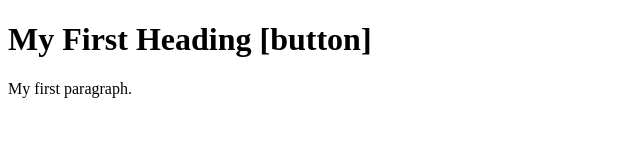
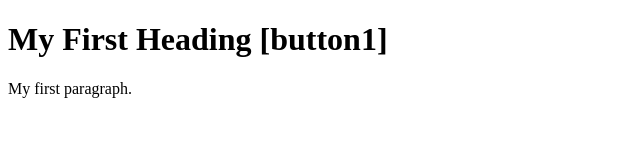
Before and after one commit to prajwal-jagadeesh/git-demo, a plain HTML site: page index.html in a window 1280 px wide. Shown: the full height of the page, 0-640 px from the left. Drawn offline with Linux system fonts and the light colour scheme.

Commit message:
button changed

```diff
--- a/index.html
+++ b/index.html
@@ -2,7 +2,7 @@
 <html>
 <body>
 
-<h1>My First Heading [button]</h1>
+<h1>My First Heading [button1]</h1>
 <p>My first paragraph.</p>
 
 </body>
```
